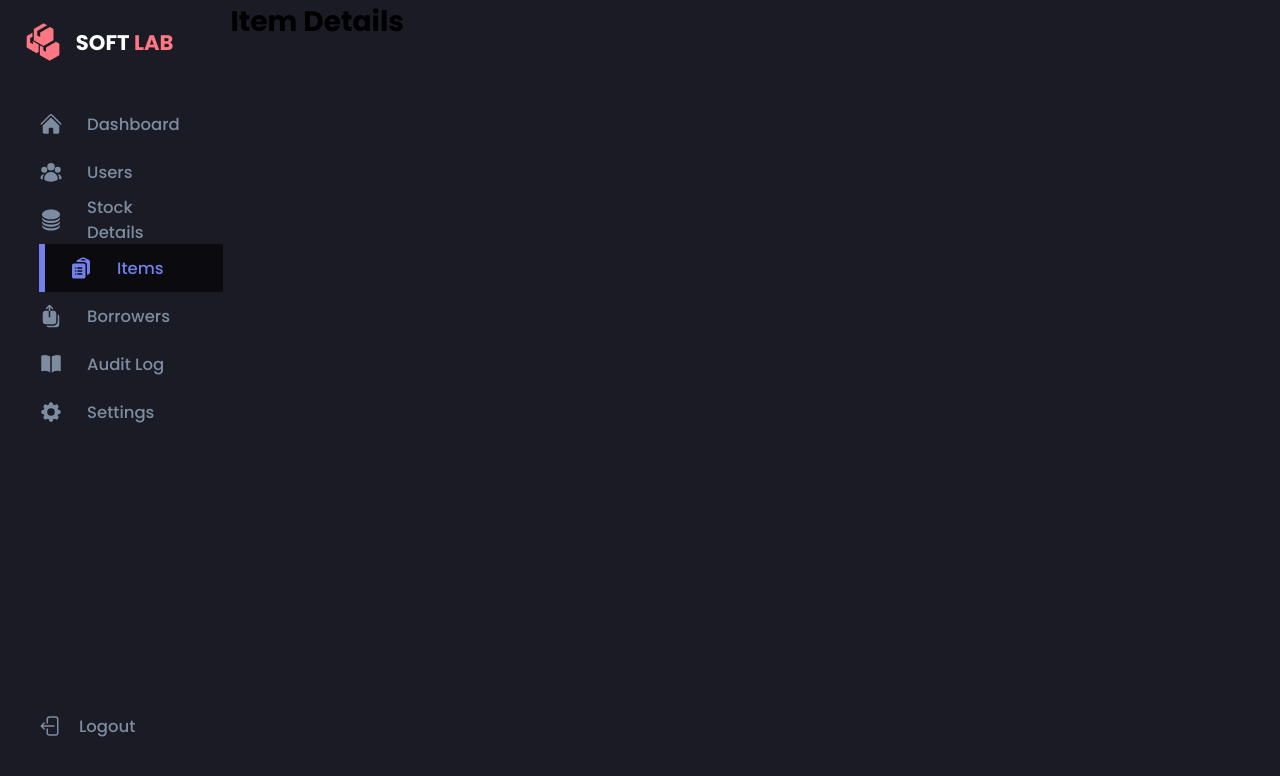
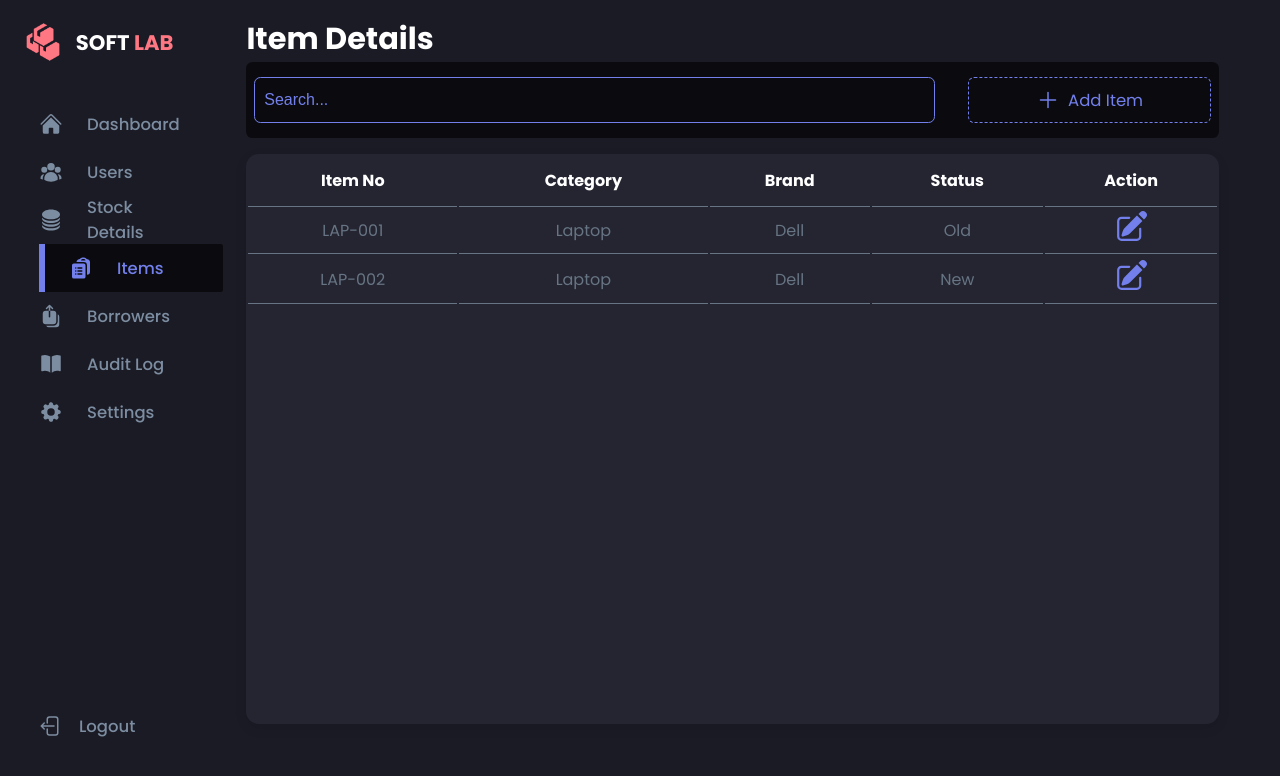
Before and after one commit to Shibin-Abraham/softlab, a React (Create React App) app: page /items in a window 1280 px wide. Shown: the top 776 px of the page. Built offline with nearby package versions, Linux system fonts and the light colour scheme.

Commit message:
Item details partial

```diff
--- a/src/Components/ItemDetails/ItemDetails.css
+++ b/src/Components/ItemDetails/ItemDetails.css
@@ -0,0 +1,128 @@
+@import url('../../global.css');
+
+.item-details{
+    width: 80vw;
+    height: 100vh;
+}
+.item-details section{
+    margin: 1rem 0rem 0rem 1rem;
+    width: 100%;
+    height: 95%;
+  }
+  .item-details section h1{
+    font-size: 1.9rem;
+    color: var(--color-white);
+  }
+  .item-details section .top{
+    width: 95%;
+    height: 10%;
+    border-radius: var(--border-radius-1);
+    background: var(--color-black);
+    display: flex;
+    align-items: center;
+    justify-content: space-between;
+  }
+  .item-details section .top input{
+    margin-left: .5rem;
+    font-size: 1rem;
+    font-weight: 300;
+    width: 70%;
+    height: 60%;
+    color: var(--color-white);
+    border: 1px solid var(--color-primary);
+    background: none;
+    border-radius: var(--border-radius-1);
+    transition: all .7s ease;
+    text-align: left;
+  }
+  .item-details section input:hover{
+    width: 71%;
+    outline: none;
+  }
+  .item-details section .top input:focus{
+    width: 71%;
+    outline: none;
+  }
+  .item-details section .top input::placeholder{
+    margin-left: 10px;
+    color: var(--color-primary);
+  }
+  .item-details section .top div{
+    margin-right: .5rem;
+    width: 25%;
+    height: 60%;
+    display: flex;
+    align-items: center;
+    justify-content: center;
+    color: var(--color-primary);
+    border: 1px dashed var(--color-primary);
+    border-radius: var(--border-radius-1);
+    transition: all .5s ease;
+  }
+  .item-details section .top div svg{
+    width: 1.5rem;
+    height: 1.5rem;
+  }
+  .item-details section .top div h3{
+    margin-left: .5rem;
+    font-weight: 400;
+  }
+  .item-details section .top div:hover{
+    color: var(--color-white);
+    border: 1px solid var(--color-primary);
+    background: var(--color-primary);
+  }
+  .item-details section .container{
+    margin-top: 1rem;
+    width: 95%;
+    height: 75%;
+    overflow-y: scroll;
+    box-shadow: var(--box-shadow-1);
+    border-radius: var(--border-radius-2);
+    background: var(--color-light);
+
+  }
+  .item-details section .container::-webkit-scrollbar{
+    display: none;
+  }
+  .item-details section .container .table-section table{
+    width: 100%;
+  }
+  .item-details section .container .table-section table thead{
+    width: 100%;
+    height: 3rem;
+    font-size: 1rem;
+    color: var(--color-white);
+    /*background: var(--color-blue-shade);*/
+  }
+  .item-details section .container .table-section table tbody{
+    width: 100%;
+    height: 100%;
+  }
+  .item-details section .container .table-section table tbody tr{
+    width: 100%;
+    height: 3rem;
+    font-size: 1rem;
+    color: var(--color-dark-variant);
+    transition: all .1s ease;
+  }
+  .item-details section .container .table-section table tbody tr:hover{
+    color: var(--color-white);
+  }
+  .item-details section .container .table-section table tbody tr td{
+    border-bottom: 1px solid var(--color-dark-variant);
+    text-align: center;
+    border-bottom: 1px solid var(--color-dark-variant);
+  }
+  .item-details section .container .table-section table tbody tr:first-child td{
+    border-top: 1px solid var(--color-dark-variant);
+  }
+  .item-details section .container .table-section table tbody tr td svg{
+    width: 2.3rem;
+    height: 2.2rem;
+    color: var(--color-primary);
+  }
+  .item-details section .container .table-section table tbody tr td svg:hover{
+    width: 2.5rem;
+    height: 2.4rem;
+  }
--- a/src/Components/ItemDetails/ItemDetails.jsx
+++ b/src/Components/ItemDetails/ItemDetails.jsx
@@ -3,8 +3,63 @@ import './ItemDetails.css'
 
 function ItemDetails() {
   return (
-    <div>
-      <h1>Item Details</h1>
+    <div className='item-details'>
+      <section>
+        <h1>Item Details</h1>
+          <div className='top'>
+            <input type='search' placeholder='  Search...' />
+            <div>
+              <svg xmlns="http://www.w3.org/2000/svg" viewBox="0 0 24 24" fill="currentColor" className="w-6 h-6">
+                <path fillRule="evenodd" d="M12 3.75a.75.75 0 0 1 .75.75v6.75h6.75a.75.75 0 0 1 0 1.5h-6.75v6.75a.75.75 0 0 1-1.5 0v-6.75H4.5a.75.75 0 0 1 0-1.5h6.75V4.5a.75.75 0 0 1 .75-.75Z" clipRule="evenodd" />
+              </svg>
+              <h3>Add Item</h3>
+            </div>
+          </div>
+          <div className="container">
+                <div className="table-section">
+                    <table>
+                        <thead>
+                            <tr>
+                                <th>Item No</th>
+                                <th>Category</th>
+                                <th>Brand</th>
+                                <th>Status</th>
+                                <th>Action</th>
+                            </tr>
+                        </thead>
+                        <tbody>
+                            <tr>
+                                <td>LAP-001</td>
+                                <td>Laptop</td>
+                                <td>Dell</td>
+                                <td>Old</td>
+                                <td>
+                                    <svg xmlns="http://www.w3.org/2000/svg" viewBox="0 0 24 24" fill="currentColor" className="w-6 h-6">
+                                    <path d="M21.731 2.269a2.625 2.625 0 0 0-3.712 0l-1.157 1.157 3.712 3.712 1.157-1.157a2.625 2.625 0 0 0 0-3.712ZM19.513 8.199l-3.712-3.712-8.4 8.4a5.25 5.25 0 0 0-1.32 2.214l-.8 2.685a.75.75 0 0 0 .933.933l2.685-.8a5.25 5.25 0 0 0 2.214-1.32l8.4-8.4Z" />
+                                    <path d="M5.25 5.25a3 3 0 0 0-3 3v10.5a3 3 0 0 0 3 3h10.5a3 3 0 0 0 3-3V13.5a.75.75 0 0 0-1.5 0v5.25a1.5 1.5 0 0 1-1.5 1.5H5.25a1.5 1.5 0 0 1-1.5-1.5V8.25a1.5 1.5 0 0 1 1.5-1.5h5.25a.75.75 0 0 0 0-1.5H5.25Z" />
+                                    </svg>
+                                </td>
+                            </tr>
+                            <tr>
+                                <td>LAP-002</td>
+                                <td>Laptop</td>
+                                <td>Dell</td>
+                                <td>New</td>
+                                <td>
+                                    <svg xmlns="http://www.w3.org/2000/svg" viewBox="0 0 24 24" fill="currentColor" className="w-6 h-6">
+                                    <path d="M21.731 2.269a2.625 2.625 0 0 0-3.712 0l-1.157 1.157 3.712 3.712 1.157-1.157a2.625 2.625 0 0 0 0-3.712ZM19.513 8.199l-3.712-3.712-8.4 8.4a5.25 5.25 0 0 0-1.32 2.214l-.8 2.685a.75.75 0 0 0 .933.933l2.685-.8a5.25 5.25 0 0 0 2.214-1.32l8.4-8.4Z" />
+                                    <path d="M5.25 5.25a3 3 0 0 0-3 3v10.5a3 3 0 0 0 3 3h10.5a3 3 0 0 0 3-3V13.5a.75.75 0 0 0-1.5 0v5.25a1.5 1.5 0 0 1-1.5 1.5H5.25a1.5 1.5 0 0 1-1.5-1.5V8.25a1.5 1.5 0 0 1 1.5-1.5h5.25a.75.75 0 0 0 0-1.5H5.25Z" />
+                                    </svg>
+                                </td>
+                            </tr>
+
+
+                        </tbody>
+                    </table>
+                </div>
+            </div>
+      </section>
+
     </div>
   )
 }
```
